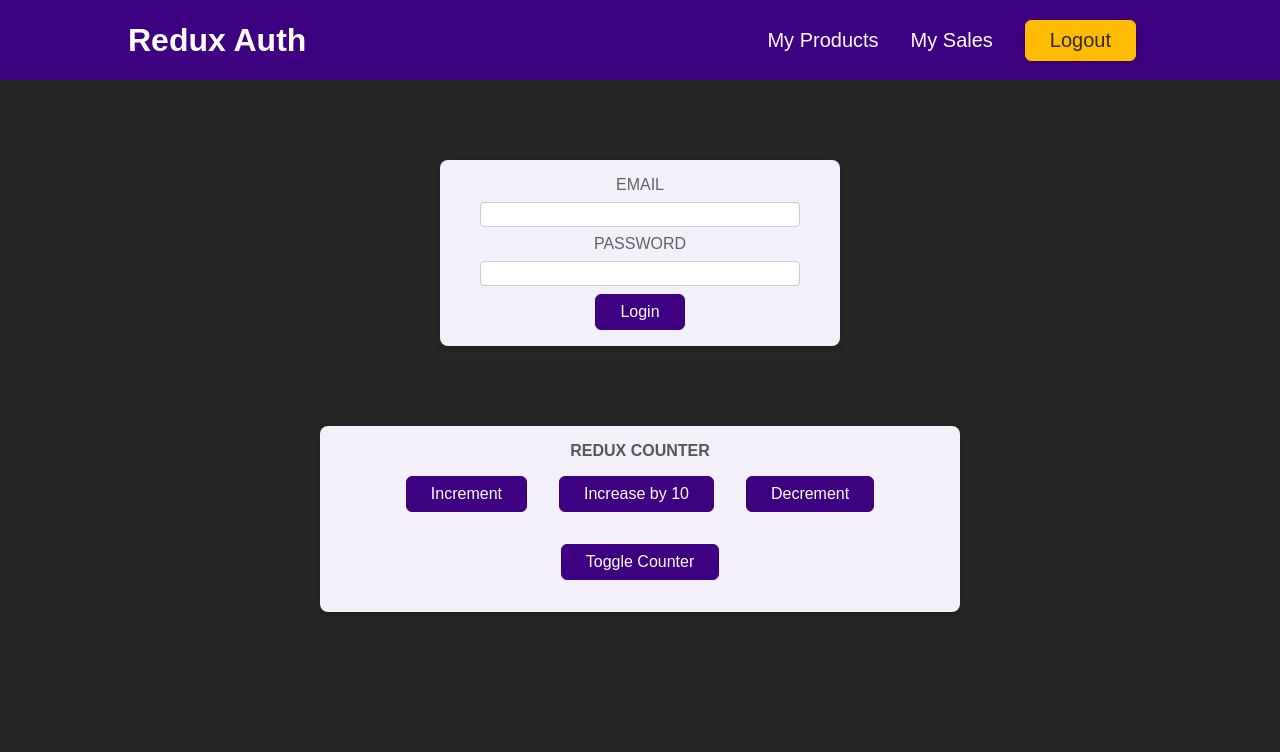
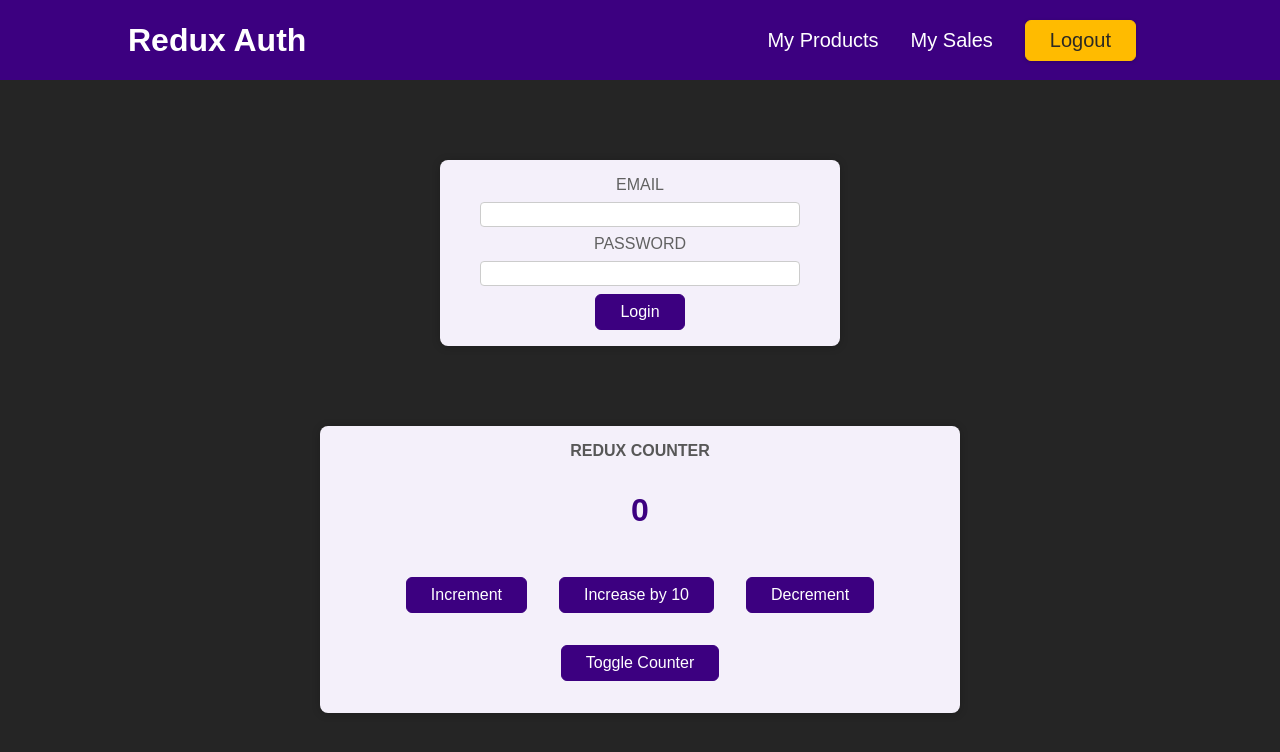
Before and after one commit to Maryam-as/react-redux-demo, a React (Create React App) app: page / in a window 1280 px wide. Shown: the top 752 px of the page. Built offline with nearby package versions, Linux system fonts and the light colour scheme.

Commit message:
fix(counter): correct useSelector paths to access nested counter and showCounter

```diff
--- a/src/components/Counter.js
+++ b/src/components/Counter.js
@@ -5,8 +5,8 @@
 import { counterActions } from "../store/index.js";
 
 const Counter = () => {
-  const show = useSelector((state) => state.showCounter);
-  const counter = useSelector((state) => state.counter);
+  const show = useSelector((state) => state.counter.showCounter);
+  const counter = useSelector((state) => state.counter.counter);
   const dispatch = useDispatch();
 
   const incrementHandler = () => {
```
